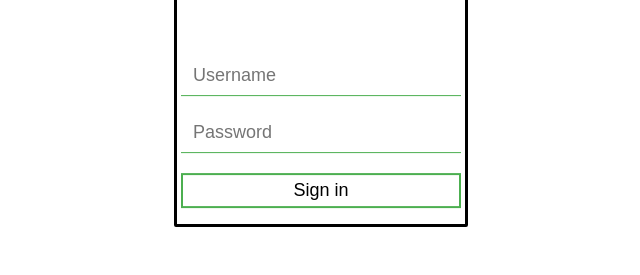
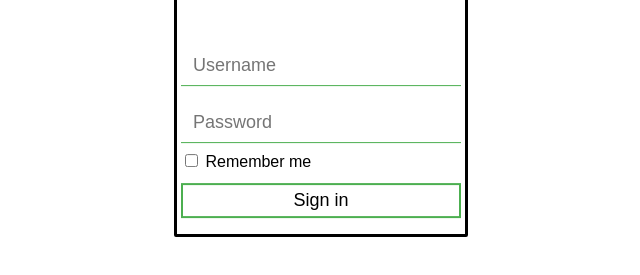
Before and after one commit to fakeboyas/exercise-day3-impactbyte, a plain HTML site: page index.html in a window 1280 px wide. Shown: the part 351-626 px from the top of the page, without its empty margins (319-959 px from the left). Drawn offline with Linux system fonts and the light colour scheme.

Commit message:
Add Checx

```diff
--- a/index.html
+++ b/index.html
@@ -18,7 +18,10 @@
         <i class="fas fa-lock"></i>
         <input type="password" placeholder="Password" />
       </div>
-
+      <div>
+        <input type="checkbox" name="checkbox" id="checkbox" />
+        <label for="checkbox">Remember me</label>
+      </div>
       <input type="button" class="btn" value="Sign in" />
     </div>
   </body>
```
